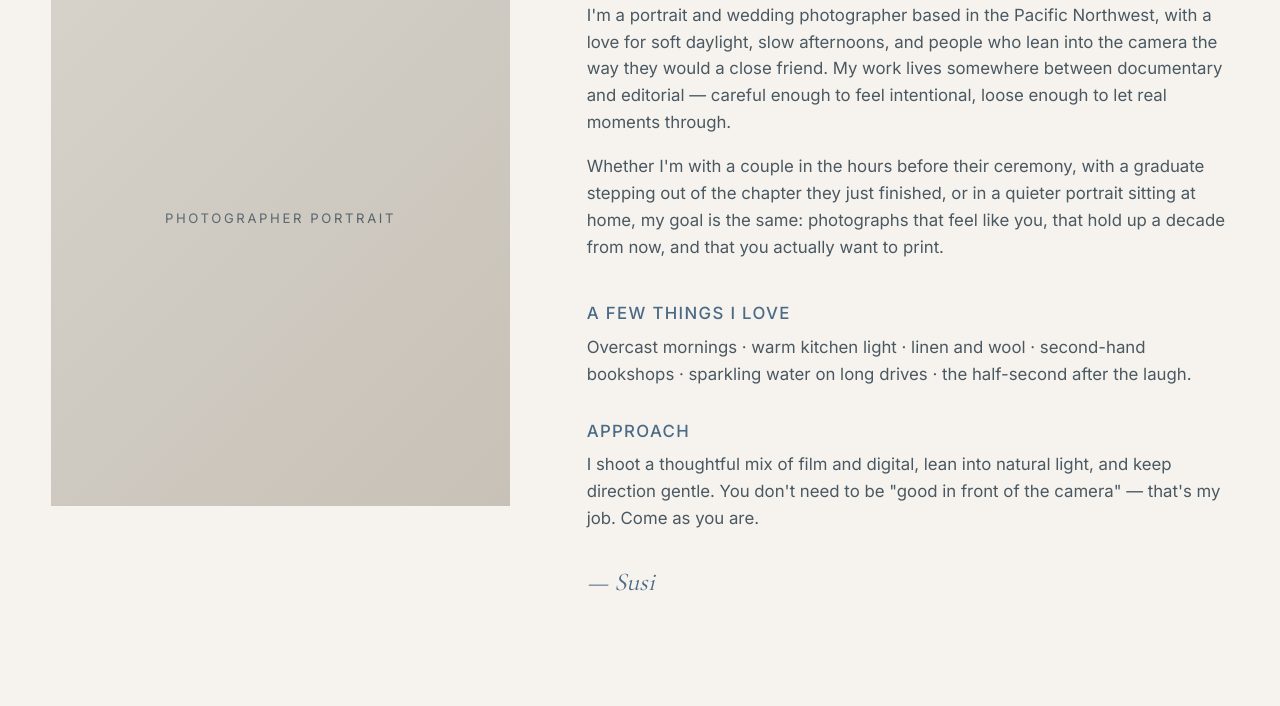
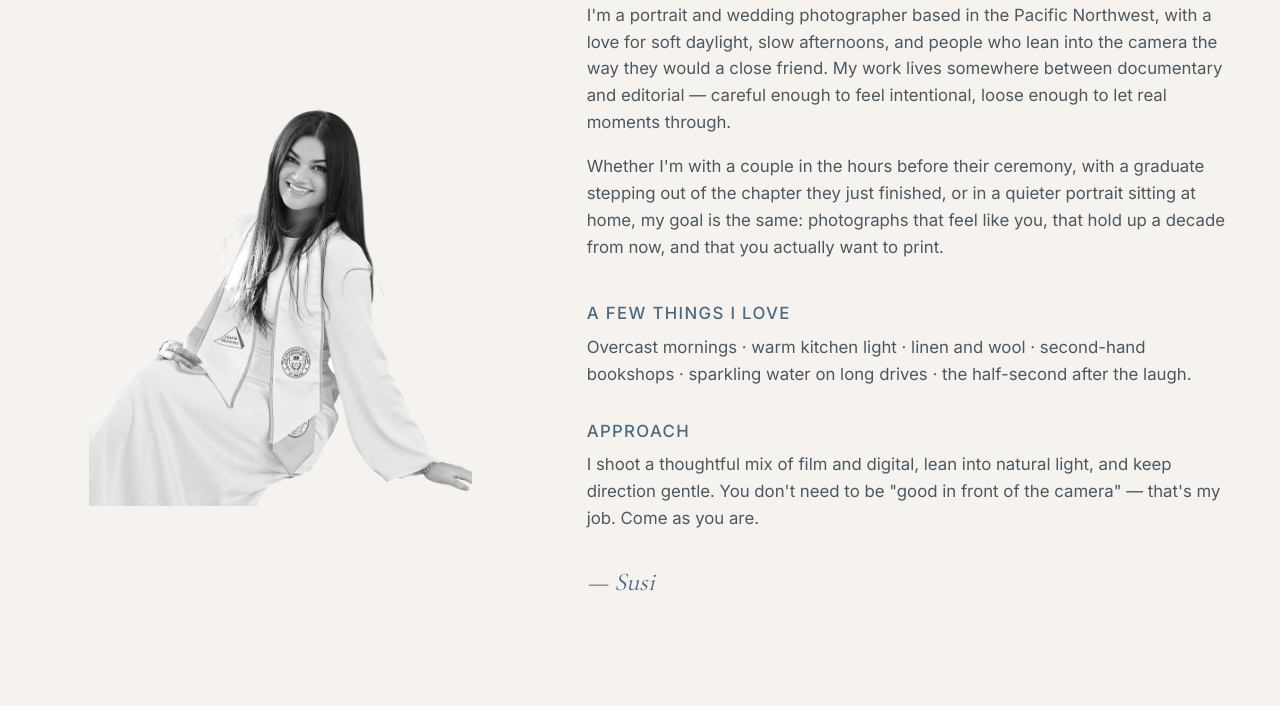
Before and after one commit to AliPervaiz/Collectivebysus.com, a plain HTML site: page about.html in a window 1280 px wide. Shown: the part 549-1255 px from the top of the page. Drawn offline with nearby package versions, Linux system fonts and the light colour scheme.

Commit message:
Use transparent hero photo as About-page portrait (temporary)
- Add .ph.cutout modifier: drops the placeholder bg + gradient and uses
  object-fit: contain so transparent figures show in full
- Wire Susiphoto_transparent.png into the About page portrait slot

```diff
--- a/about.html
+++ b/about.html
@@ -38,7 +38,9 @@
   <section class="section" style="padding-top:20px;">
     <div class="container">
       <div class="about-grid">
-        <div class="ph">Photographer Portrait</div>
+        <div class="ph cutout">
+          <img src="Photos/Hero/Susiphoto_transparent.png" alt="Susi, photographer" />
+        </div>
 
         <div class="about-text">
           <h2>Storytelling through stillness.</h2>
--- a/css/styles.css
+++ b/css/styles.css
@@ -252,6 +252,12 @@ p { margin: 0 0 1em; color: var(--ink-soft); }
   z-index: 1;
 }
 
+/* Modifier: transparent / cutout images — no placeholder bg or gradient,
+   show the whole figure rather than cropping it */
+.ph.cutout { background: transparent; }
+.ph.cutout::before { display: none; }
+.ph.cutout img { object-fit: contain; }
+
 /* ----------- Sections ----------- */
 .section {
   padding: clamp(60px, 8vw, 110px) 0;
```
